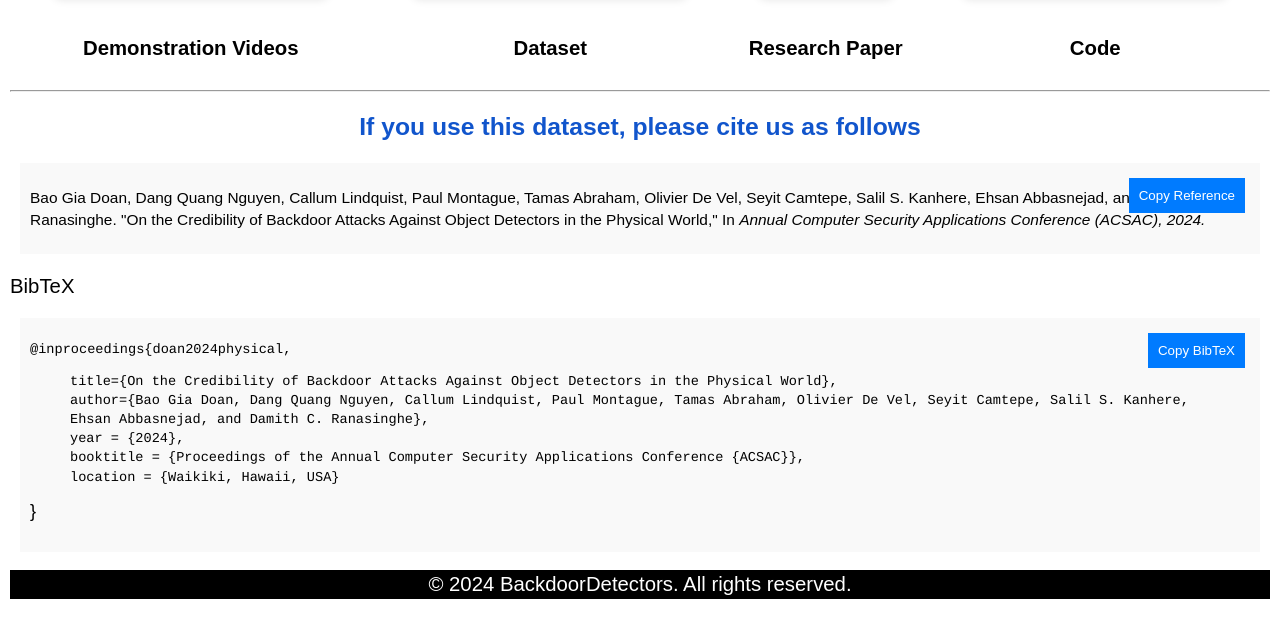
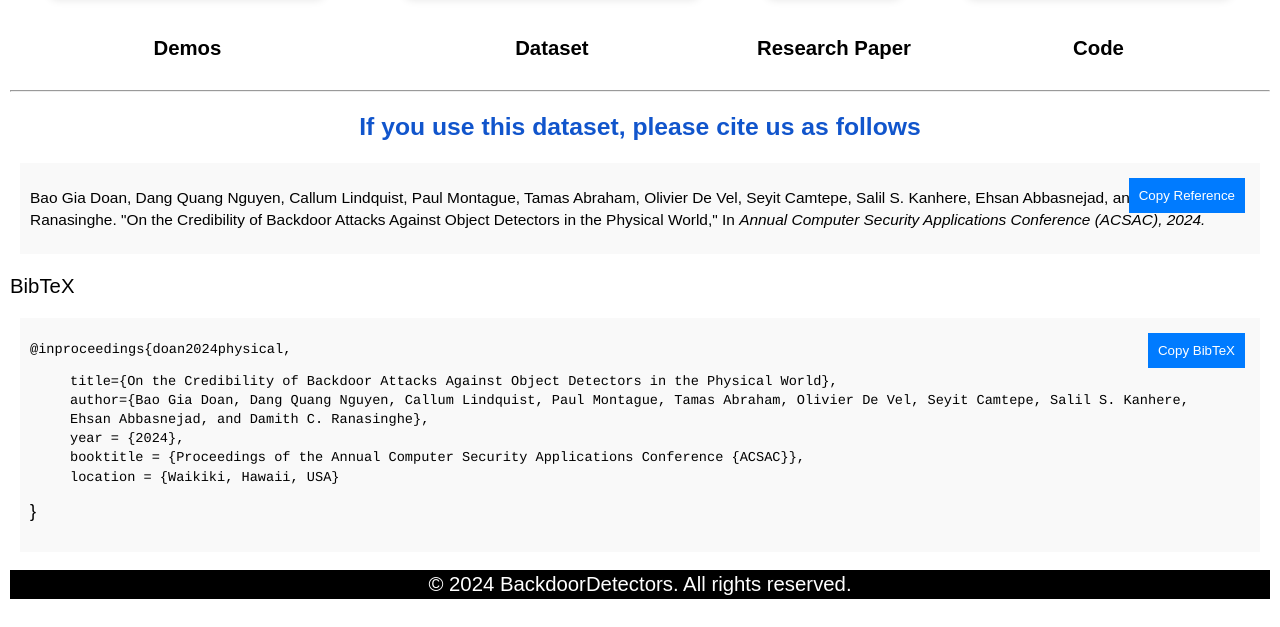
Before and after one commit to backdoordetectors/backdoordetectors.github.io, a Jekyll site: the page index.html, which Jekyll copies as it is, in a window 1280 px wide, cut to the strip 348-975 px from the top of the page. Built offline with Jekyll 4.4.1, drawn with Linux system fonts in a browser that asks for light colours.

Commit message:
Update index.html

```diff
--- a/index.html
+++ b/index.html
@@ -114,7 +114,7 @@
 
           	<th>
             	<a href="https://sites.google.com/view/drive-by-fly-by/drivebyflyby" class="image-link">
-                        <img src="./assets/dataset.png" alt="Dataset Site" style="width:278px;height:148px;">
+                        <img src="./assets/dataset.png" alt="Dataset Site" style="width:298px;height:148px;">
 
             	</a>
              </th>
@@ -135,7 +135,7 @@
           <tr>
             <th>
 
-                        <p><strong>Demonstration Videos</strong></p>
+                        <p><strong>Demos</strong></p>
 
             </th>
 
```
